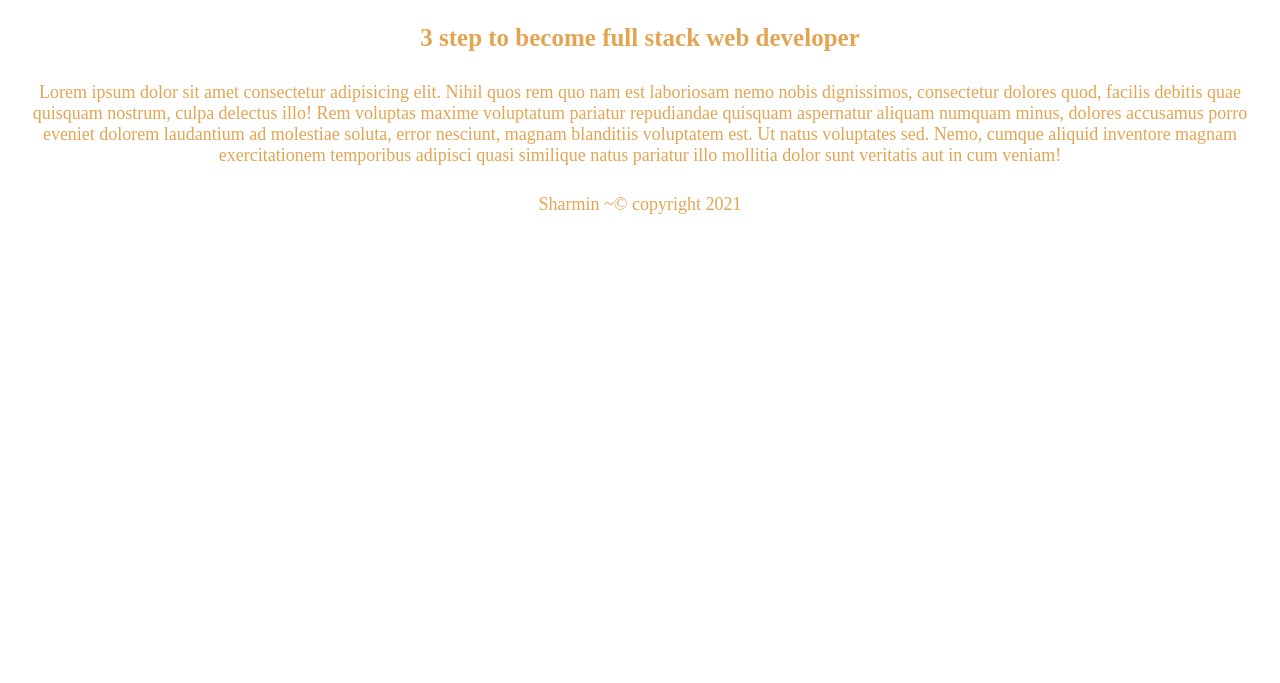
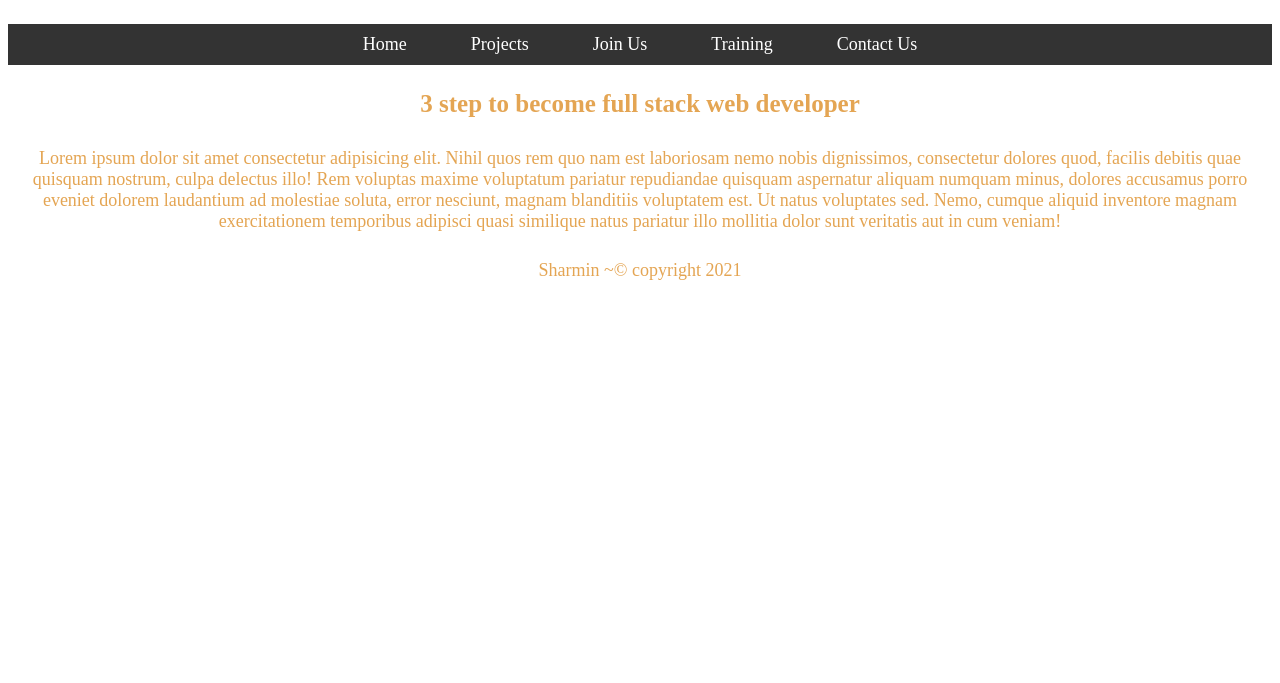
Before and after one commit to skrasel143/sharmin, a plain HTML site: page index.html in a window 1280 px wide. Shown: the part 117-800 px from the top of the page. Drawn offline with Linux system fonts and the light colour scheme.

Commit message:
added the navigation bar

```diff
--- a/index.css
+++ b/index.css
@@ -16,3 +16,25 @@ p{
     color: rgb(228, 165, 83);
     font-size: 18px;
 }
+nav{
+    margin-left: 0px;
+    text-align: center;
+    background: #333;
+    padding: 10px;
+}
+li{
+    list-style: none;
+    display: inline;
+    padding: 30px;
+}
+a{
+    text-decoration: none;
+    color: #fff;
+    font-size: 18px;
+}
+a:hover{
+    background: yellow;
+    color: #333;
+    padding: 3px 5px 3px 5px;
+    border-radius: 5px;
+}
--- a/index.html
+++ b/index.html
@@ -8,6 +8,13 @@
 </head>
 <body>
     <h1>Way to become programmer</h1>
+    <nav>
+        <li><a href="">Home</a></li>
+        <li><a href="">Projects</a></li>
+        <li><a href="">Join Us</a></li>
+        <li><a href="">Training</a></li>
+        <li><a href="">Contact Us</a></li>
+    </nav>
     <h3>3 step to become full stack web developer</h3>
     <p>Lorem ipsum dolor sit amet consectetur adipisicing elit. Nihil quos rem quo nam est laboriosam nemo nobis dignissimos, consectetur dolores quod, facilis debitis quae quisquam nostrum, culpa delectus illo! Rem voluptas maxime voluptatum pariatur repudiandae quisquam aspernatur aliquam numquam minus, dolores accusamus porro eveniet dolorem laudantium ad molestiae soluta, error nesciunt, magnam blanditiis voluptatem est. Ut natus voluptates sed. Nemo, cumque aliquid inventore magnam exercitationem temporibus adipisci quasi similique natus pariatur illo mollitia dolor sunt veritatis aut in cum veniam!</p>
 
```
